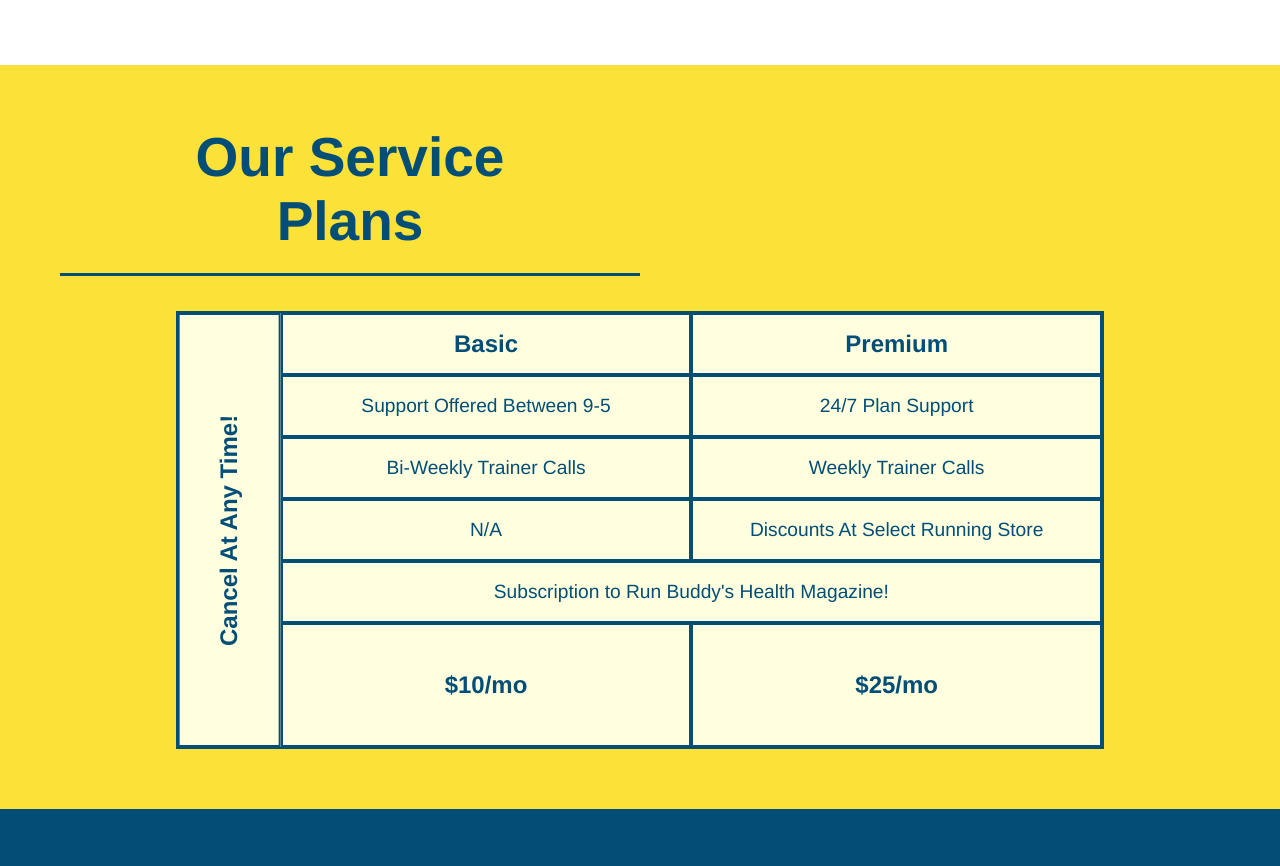
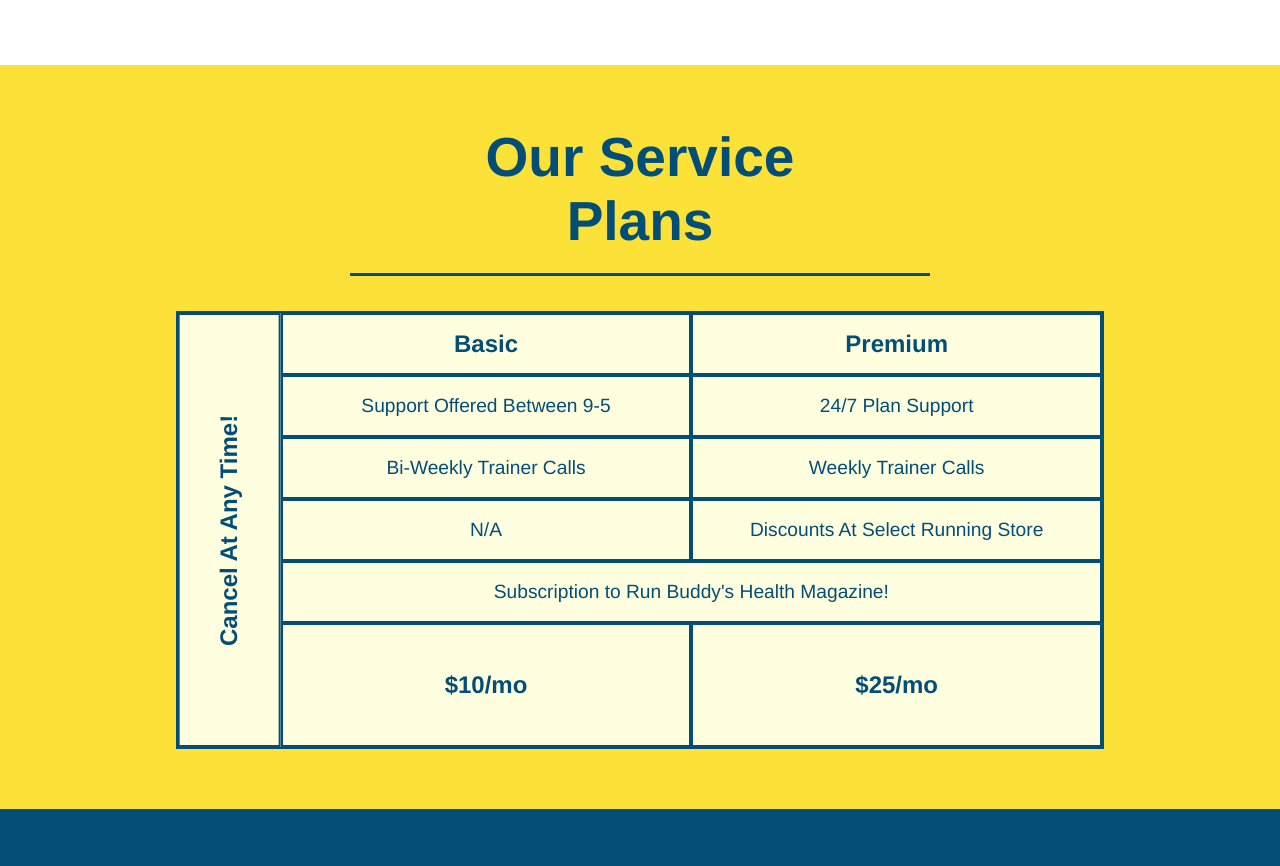
Before and after one commit to ThomasNguyen546/run-buddy, a plain HTML site: page index.html in a window 1280 px wide. Shown: the part 3200-4066 px from the top of the page. Drawn offline with Linux system fonts and the light colour scheme.

```diff
--- a/index.html
+++ b/index.html
@@ -197,11 +197,11 @@
         </section>
 
         <section id="service-plans" class="services">
-
-            <h2 class="section-title secondary-border">
-              Our Service Plans
+            <div class="flex-row"> <!-- this might not belong, had to make it center -->
+            <h2 class="section-title primary-border">
+                Our Service Plans
             </h2>
-
+            </div>
             <div class="service-grid-wrapper">
                 <div class="service-grid-container">
                     <div class="service-grid-item grid-head basic">
```
